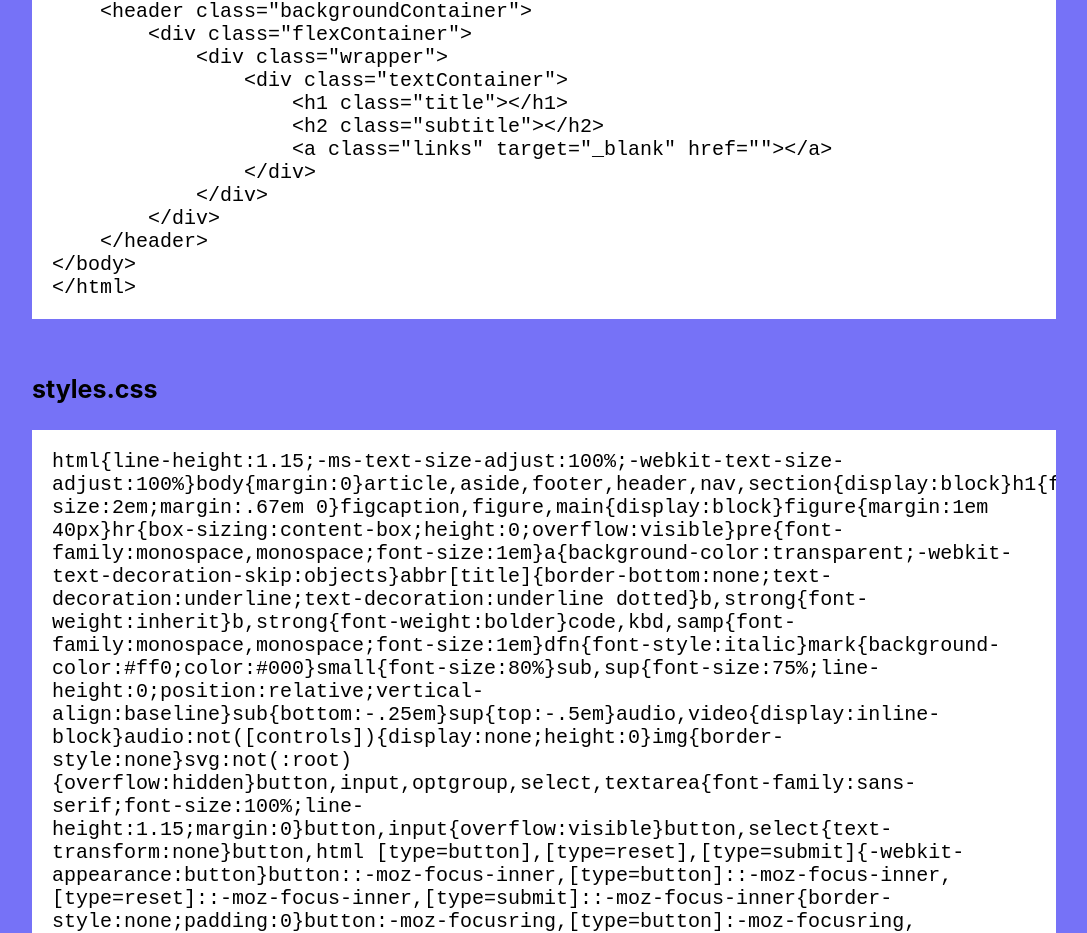
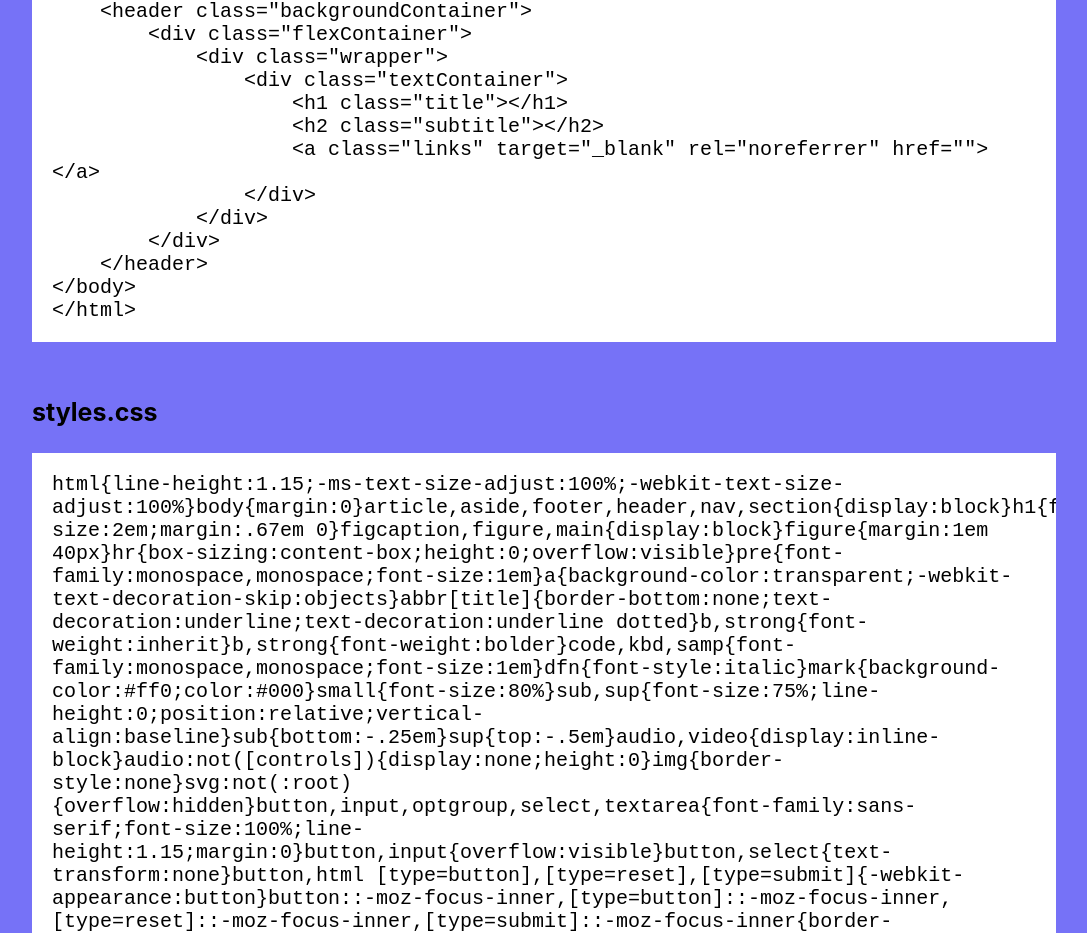
Before and after one commit to Project-Four/webDevInProgress, a React (Create React App) app: page /main in a window 1280 px wide. Shown: the part 1601-2534 px from the top of the page, without its empty margins (96-1183 px from the left). Built offline with nearby package versions, Linux system fonts and the light colour scheme.

Commit message:
added noreferrer

```diff
--- a/src/Download.js
+++ b/src/Download.js
@@ -1,5 +1,3 @@
-import { Link } from "react-router-dom"
-
 const Download = ({userBackground, userText, inputFields, font, fontColor, backgroundColor}) => {
 
     // https://bobbyhadz.com/blog/react-capitalize-first-letter
@@ -29,7 +27,7 @@ const Download = ({userBackground, userText, inputFields, font, fontColor, backg
 
                         &lt;/head&gt;<br/>&lt;body&gt;<br/>    &lt;header class="backgroundContainer"&gt;<br/>        &lt;div class="flexContainer"&gt;<br/>            &lt;div class="wrapper"&gt;<br/>                &lt;div class="textContainer"&gt;<br/>                    &lt;h1 class="title"&gt;{userText.name}&lt;/h1&gt;<br/>                    &lt;h2 class="subtitle"&gt;{userText.subtitle}&lt;/h2&gt;<br/>
                         {inputFields.map((field, index) => { return (
-                            <div key={index}>                    &lt;a class="links" target="_blank" href="{field.link}"&gt;{field.websiteName}&lt;/a&gt;<br/></div>
+                            <div key={index}>                    &lt;a class="links" target="_blank" rel="noreferrer" href="{field.link}"&gt;{field.websiteName}&lt;/a&gt;<br/></div>
                             )
                         })}                &lt;/div&gt;<br/>            &lt;/div&gt;<br/>        &lt;/div&gt;<br/>    &lt;/header&gt;<br/>&lt;/body&gt;<br/>&lt;/html&gt;<br/>
                         </code></pre>
--- a/src/Preview.js
+++ b/src/Preview.js
@@ -18,7 +18,7 @@ console.log(backgroundColor)
                             {inputFields.map((field, index) => {
                                 return (
                                     <div key={index} className='link'>
-                                        <a target="_blank" href={field.link}>{field.websiteName}</a>
+                                        <a target="_blank" rel="noreferrer" href={field.link}>{field.websiteName}</a>
                                         </div>
                                     )
                                 })}
```
